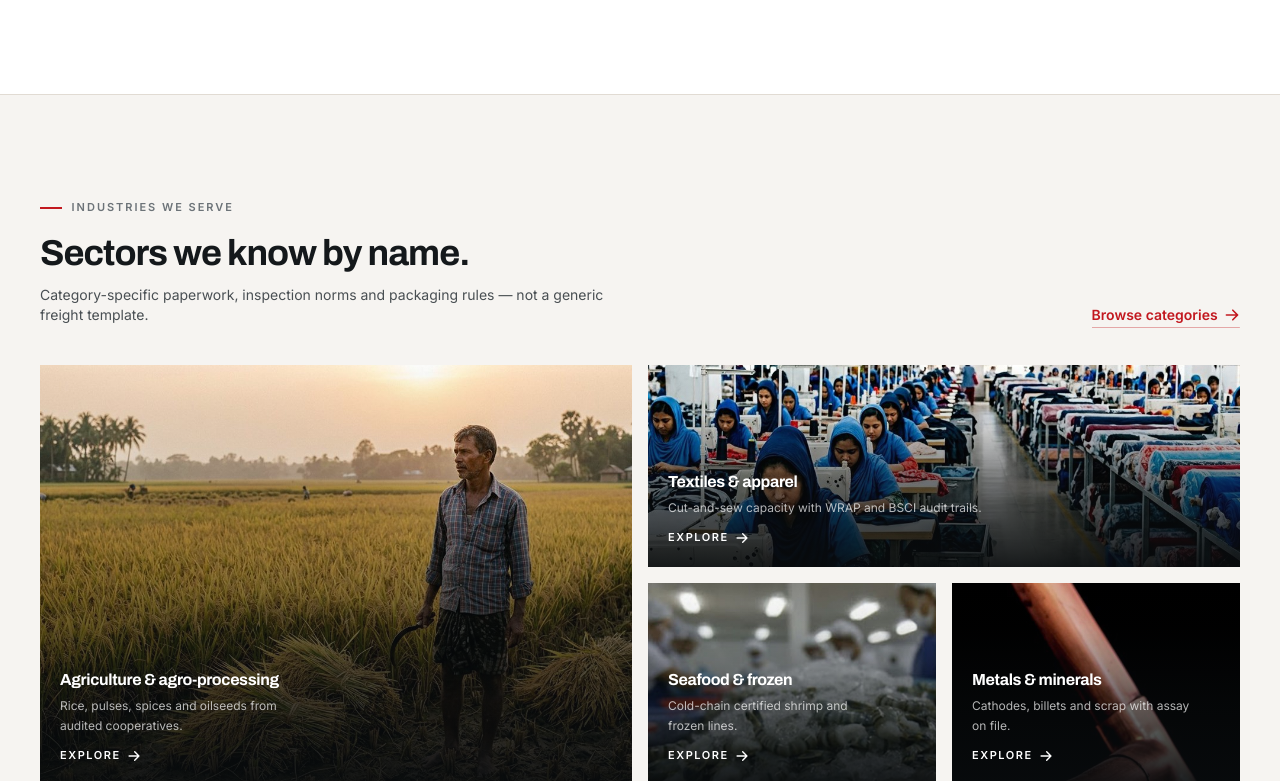
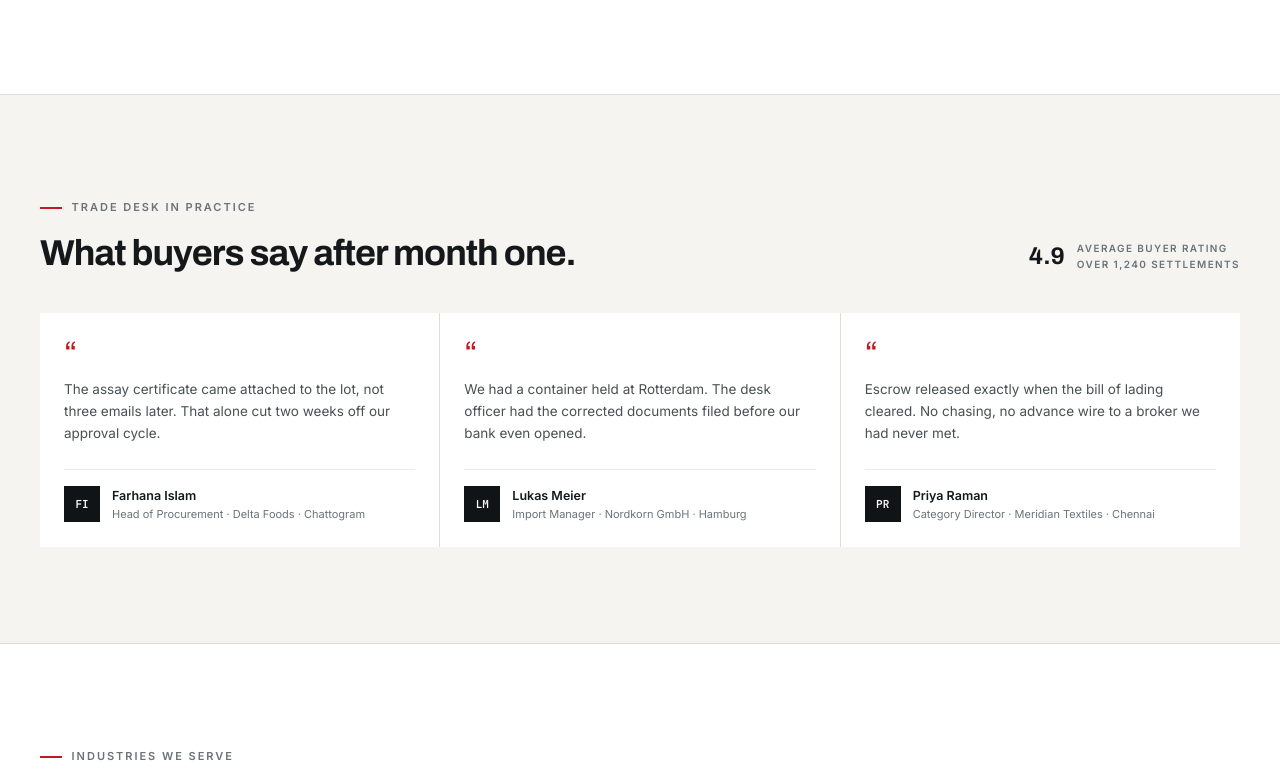
Before and after one commit to mdadeel/iehub-client, a React (Vite) app: page / in a window 1280 px wide. Shown: the part 4490-5271 px from the top of the page. Built offline with nearby package versions, Linux system fonts and the light colour scheme; no server answers.

Commit message:
feat(home): add buyer quote band, alternate section surfaces for rhythm
Co-authored-by: arena-agent <297053741+arena-agent@users.noreply.github.com>

```diff
--- a/src/pages/HomePage.jsx
+++ b/src/pages/HomePage.jsx
@@ -115,6 +115,33 @@ const CORRIDORS = [
     carriers: 'ONE, Evergreen',
     rate: '$2,100 / FEU',
     image: '/images/cta-port-night.jpg',
+  },
+];
+
+const TESTIMONIALS = [
+  {
+    quote:
+      'The assay certificate came attached to the lot, not three emails later. That alone cut two weeks off our approval cycle.',
+    name: 'Farhana Islam',
+    role: 'Head of Procurement',
+    company: 'Delta Foods · Chattogram',
+    initials: 'FI',
+  },
+  {
+    quote:
+      'We had a container held at Rotterdam. The desk officer had the corrected documents filed before our bank even opened.',
+    name: 'Lukas Meier',
+    role: 'Import Manager',
+    company: 'Nordkorn GmbH · Hamburg',
+    initials: 'LM',
+  },
+  {
+    quote:
+      'Escrow released exactly when the bill of lading cleared. No chasing, no advance wire to a broker we had never met.',
+    name: 'Priya Raman',
+    role: 'Category Director',
+    company: 'Meridian Textiles · Chennai',
+    initials: 'PR',
   },
 ];
 
@@ -678,8 +705,52 @@ const HomePage = () => {
         </div>
       </section>
 
+      {/* ─────────────────────────  Buyer quotes  ───────────────────────── */}
+      <section className="section border-t border-border-default bg-canvas">
+        <div className="container">
+          <div className="mb-10 flex flex-col gap-5 md:flex-row md:items-end md:justify-between">
+            <div className="max-w-2xl">
+              <div className="eyebrow mb-4">Trade desk in practice</div>
+              <h2 className="display text-3xl sm:text-4xl">What buyers say after month one.</h2>
+            </div>
+            <div className="flex items-center gap-3">
+              <div className="font-display text-2xl font-bold text-foreground">4.9</div>
+              <div className="text-[10px] font-semibold uppercase leading-relaxed tracking-[0.14em] text-foreground-muted">
+                Average buyer rating
+                <br />
+                over 1,240 settlements
+              </div>
+            </div>
+          </div>
+
+          <div className="grid grid-cols-1 gap-px bg-border-default md:grid-cols-3">
+            {TESTIMONIALS.map((t) => (
+              <figure key={t.name} className="flex flex-col bg-surface p-6">
+                <div className="font-display text-3xl leading-none text-accent-primary">“</div>
+                <blockquote className="mt-3 flex-1 text-[13.5px] leading-relaxed text-foreground-secondary">
+                  {t.quote}
+                </blockquote>
+                <figcaption className="mt-6 flex items-center gap-3 border-t border-border-subtle pt-4">
+                  <span className="flex h-9 w-9 shrink-0 items-center justify-center bg-[#101417] font-mono text-[11px] font-bold text-white">
+                    {t.initials}
+                  </span>
+                  <span className="min-w-0">
+                    <span className="block truncate text-[12.5px] font-semibold text-foreground">
+                      {t.name}
+                    </span>
+                    <span className="block truncate text-[11px] text-foreground-muted">
+                      {t.role} · {t.company}
+                    </span>
+                  </span>
+                </figcaption>
+              </figure>
+            ))}
+          </div>
+        </div>
+      </section>
+
       {/* ─────────────────────────  Industries  ───────────────────────── */}
-      <section className="section border-t border-border-default bg-canvas">
+      <section className="section border-t border-border-default bg-surface">
         <div className="container">
           <div className="mb-10 flex flex-col gap-5 md:flex-row md:items-end md:justify-between">
             <div className="max-w-2xl">
@@ -748,7 +819,7 @@ const HomePage = () => {
       </section>
 
       {/* ─────────────────────────  Governance  ───────────────────────── */}
-      <section className="section border-t border-border-default bg-surface">
+      <section className="section border-t border-border-default bg-canvas">
         <div className="container">
           <div className="mb-10 max-w-2xl">
             <div className="eyebrow mb-4">Regulatory framework</div>
```
